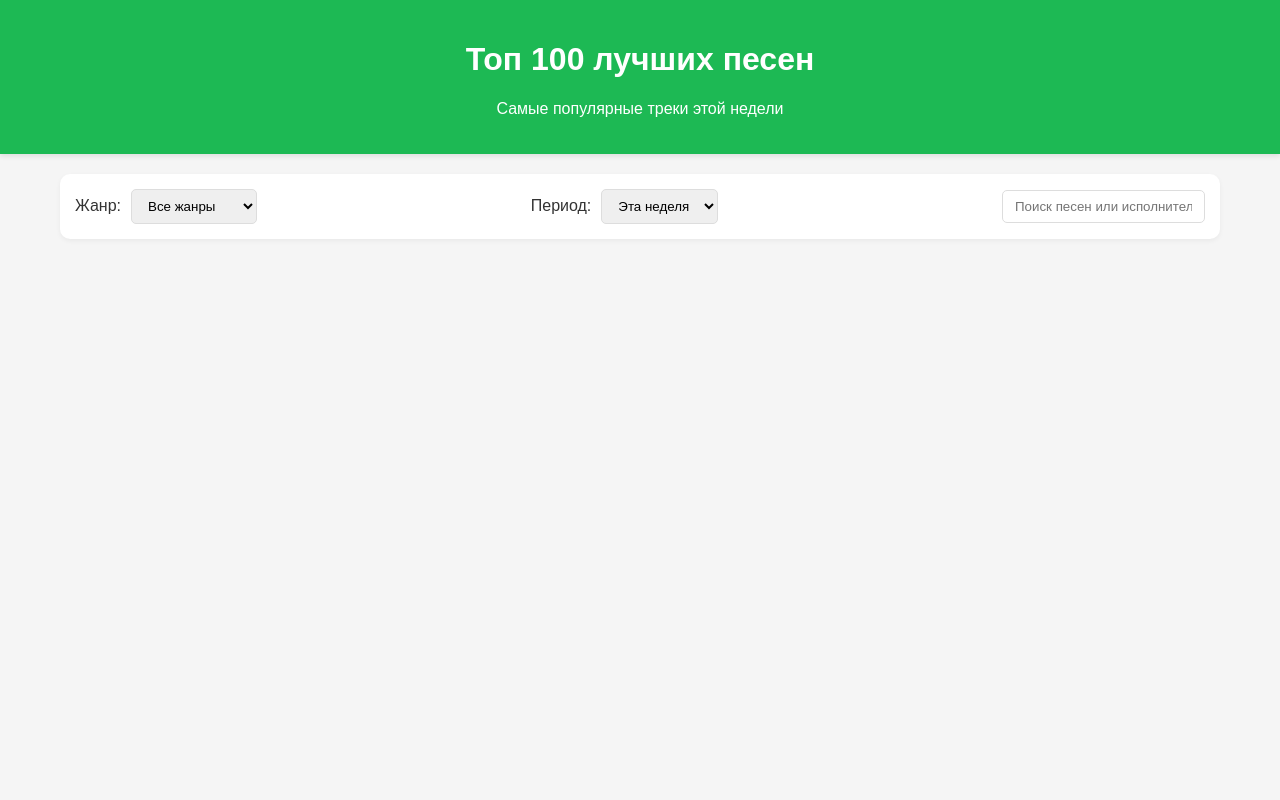
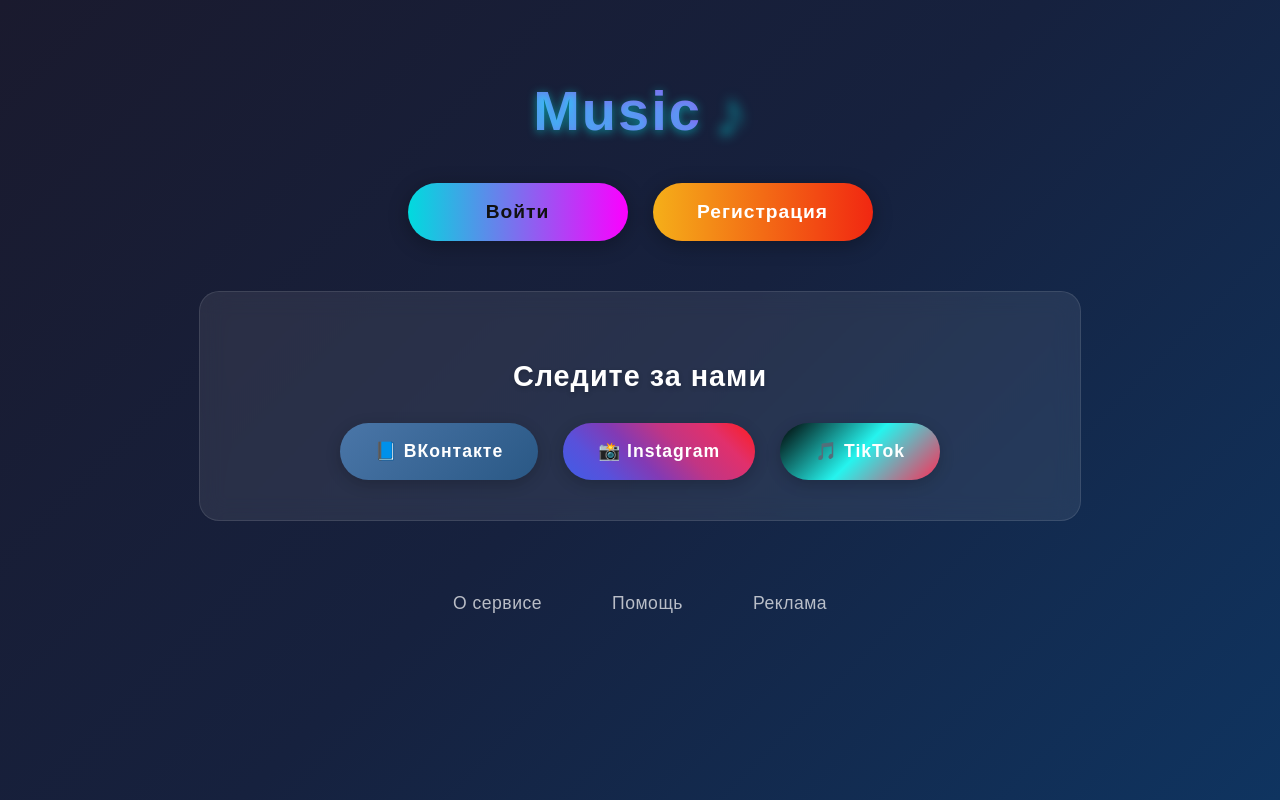
Before and after one commit to Georgy451/First-project, a Django app: page / in a window 1280 px wide. Run offline with Django 5.2, Linux system fonts and the light colour scheme.

Commit message:
new html

```diff
--- a/music/song/static/song/css/style.css
+++ b/music/song/static/song/css/style.css
@@ -1,139 +1,231 @@
-* {
-    box-sizing: border-box;
+/* Основные стили */
+body {
     font-family: 'Arial', sans-serif;
-}
-
-body {
     margin: 0;
     padding: 0;
-    background-color: #f5f5f5;
-    color: #333;
-}
-
-header {
-    background-color: #1DB954;
-    color: white;
-    padding: 20px;
-    text-align: center;
-    box-shadow: 0 2px 5px rgba(0,0,0,0.1);
+    color: #fff;
+    background: linear-gradient(135deg, #1a1a2e 0%, #16213e 50%, #0f3460 100%);
+    min-height: 100vh;
+    background-attachment: fixed;
 }
 
 .container {
     max-width: 1200px;
-    margin: 20px auto;
-    padding: 0 20px;
-}
-
-.song-list {
-    background: white;
-    border-radius: 10px;
-    box-shadow: 0 2px 10px rgba(0,0,0,0.05);
-    overflow: hidden;
-}
-
-.song-item {
-    display: flex;
-    align-items: center;
-    padding: 15px 20px;
-    border-bottom: 1px solid #eee;
-    transition: background 0.3s;
-}
-
-.song-item:hover {
-    background: #f9f9f9;
-}
-
-.song-rank {
-    font-size: 20px;
-    font-weight: bold;
-    color: #1DB954;
-    width: 50px;
+    margin: 0 auto;
+    padding: 40px 20px;
     text-align: center;
 }
 
-.song-info {
-    flex-grow: 1;
+.main-title {
+    color: #fff;
+    margin-bottom: 40px;
+    font-size: 3.5rem;
+    text-shadow: 0 2px 10px rgba(0, 255, 255, 0.5);
+    letter-spacing: 2px;
+    background: linear-gradient(to right, #00dbde, #fc00ff);
+    -webkit-background-clip: text;
+    background-clip: text;
+    -webkit-text-fill-color: transparent;
 }
 
-.song-title {
-    font-weight: bold;
-    font-size: 18px;
-    margin-bottom: 5px;
+/* Стили для кнопок авторизации */
+.auth-buttons {
+    display: flex;
+    justify-content: center;
+    gap: 25px;
+    margin-bottom: 50px;
+    flex-wrap: wrap;
 }
 
-.song-artist {
-    color: #666;
-    font-size: 14px;
+.btn {
+    padding: 18px 40px;
+    border: none;
+    border-radius: 50px;
+    cursor: pointer;
+    font-size: 1.2rem;
+    transition: all 0.3s ease;
+    font-weight: bold;
+    box-shadow: 0 4px 20px rgba(0,0,0,0.3);
+    min-width: 220px;
+    text-align: center;
+    display: inline-flex;
+    align-items: center;
+    justify-content: center;
+    letter-spacing: 1px;
 }
 
-.song-cover {
-    width: 60px;
-    height: 60px;
-    border-radius: 5px;
-    margin-right: 20px;
-    object-fit: cover;
+.btn-primary {
+    background: linear-gradient(90deg, #00dbde 0%, #fc00ff 100%);
+    color: #111;
 }
 
-.song-duration {
-    color: #666;
+.btn-primary:hover {
+    transform: translateY(-5px) scale(1.05);
+    box-shadow: 0 8px 25px rgba(0, 219, 222, 0.4);
 }
 
-.play-btn {
-    background: #1DB954;
+.btn-secondary {
+    background: linear-gradient(90deg, #f5af19 0%, #f12711 100%);
     color: white;
-    border: none;
-    width: 40px;
-    height: 40px;
-    border-radius: 50%;
-    margin-left: 20px;
-    cursor: pointer;
+}
+
+.btn-secondary:hover {
+    transform: translateY(-5px) scale(1.05);
+    box-shadow: 0 8px 25px rgba(241, 39, 17, 0.4);
+}
+
+/* Стили для социальных сетей */
+.social-section {
+    text-align: center;
+    margin-bottom: 60px;
+    background-color: rgba(255,255,255,0.08);
+    padding: 40px;
+    border-radius: 20px;
+    backdrop-filter: blur(12px);
+    max-width: 800px;
+    margin-left: auto;
+    margin-right: auto;
+    border: 1px solid rgba(255,255,255,0.1);
+}
+
+.social-title {
+    margin-bottom: 30px;
+    color: #fff;
+    font-size: 1.8rem;
+    text-shadow: 0 2px 5px rgba(0,0,0,0.2);
+    letter-spacing: 1px;
+}
+
+.social-links {
+    display: flex;
+    justify-content: center;
+    gap: 25px;
+    flex-wrap: wrap;
+}
+
+.social-btn {
+    padding: 18px 35px;
+    border-radius: 50px;
+    text-decoration: none;
+    color: white;
+    font-weight: bold;
+    transition: all 0.3s ease;
+    font-size: 1.1rem;
+    box-shadow: 0 4px 15px rgba(0,0,0,0.2);
     display: flex;
     align-items: center;
-    justify-content: center;
-    transition: transform 0.2s;
+    gap: 10px;
+    letter-spacing: 1px;
 }
 
-.play-btn:hover {
-    transform: scale(1.1);
+.social-btn:hover {
+    transform: translateY(-5px) scale(1.05);
+    box-shadow: 0 8px 25px rgba(0,0,0,0.3);
 }
 
-.filters {
-    display: flex;
-    justify-content: space-between;
-    margin-bottom: 20px;
-    background: white;
-    padding: 15px;
-    border-radius: 10px;
-    box-shadow: 0 2px 5px rgba(0,0,0,0.05);
+.vk {
+    background: linear-gradient(135deg, #4a76a8 0%, #2a5885 100%);
 }
 
-.filter-group {
-    display: flex;
-    align-items: center;
+.instagram {
+    background: linear-gradient(45deg, #405de6, #5851db, #833ab4, #c13584, #e1306c, #fd1d1d);
 }
 
-select, input {
-    padding: 8px 12px;
-    border: 1px solid #ddd;
-    border-radius: 5px;
-    margin-left: 10px;
+.tiktok {
+    background: linear-gradient(135deg, #000000 0%, #25f4ee 50%, #fe2c55 100%);
 }
 
-.search-bar {
-    flex-grow: 1;
-    max-width: 300px;
+/* Стили для информационных ссылок */
+.info-links {
+    display: flex;
+    justify-content: center;
+    gap: 30px;
+    margin-top: 60px;
+    flex-wrap: wrap;
 }
 
+.info-links a {
+    text-decoration: none;
+    color: rgba(255,255,255,0.7);
+    transition: all 0.3s ease;
+    font-size: 1.1rem;
+    padding: 12px 20px;
+    border-radius: 8px;
+    letter-spacing: 0.5px;
+}
+
+.info-links a:hover {
+    color: #fff;
+    background-color: rgba(255,255,255,0.15);
+    transform: translateY(-3px);
+}
+
+/* Анимации */
+@keyframes fadeIn {
+    from { opacity: 0; transform: translateY(30px); }
+    to { opacity: 1; transform: translateY(0); }
+}
+
+.container > * {
+    animation: fadeIn 0.8s ease-out forwards;
+}
+
+.auth-buttons {
+    animation-delay: 0.2s;
+}
+
+.social-section {
+    animation-delay: 0.4s;
+}
+
+.info-links {
+    animation-delay: 0.6s;
+}
+
+/* Музыкальные элементы */
+.main-title::after {
+    content: "♪";
+    margin-left: 15px;
+    display: inline-block;
+    animation: pulse 2s infinite;
+}
+
+@keyframes pulse {
+    0% { transform: scale(1); }
+    50% { transform: scale(1.2); }
+    100% { transform: scale(1); }
+}
+
+/* Адаптивность */
 @media (max-width: 768px) {
-    .filters {
-        flex-direction: column;
+    .main-title {
+        font-size: 2.5rem;
     }
 
-    .filter-group {
-        margin-bottom: 10px;
+    .auth-buttons {
+        flex-direction: column;
+        align-items: center;
     }
 
-    .search-bar {
-        max-width: 100%;
+    .btn {
+        width: 100%;
+        max-width: 280px;
+    }
+
+    .social-links {
+        flex-direction: column;
+        align-items: center;
+    }
+
+    .social-btn {
+        width: 100%;
+        max-width: 250px;
+        justify-content: center;
+    }
+
+    .info-links {
+        flex-direction: column;
+        align-items: center;
+        gap: 15px;
     }
 }
--- a/music/song/templates/song/index.html
+++ b/music/song/templates/song/index.html
@@ -4,49 +4,33 @@
 <head>
     <meta charset="UTF-8">
     <meta name="viewport" content="width=device-width, initial-scale=1.0">
-    <title>Топ лучших песен</title>
+    <title>Music</title>
     <link rel="stylesheet" href="{% static 'song/css/style.css' %}">
+
 </head>
 <body>
-    <header>
-        <h1>Топ 100 лучших песен</h1>
-        <p>Самые популярные треки этой недели</p>
-    </header>
+    <div class="container">
+        <h1 class="main-title">Music</h1>
 
-    <div class="container">
-        <div class="filters">
-            <div class="filter-group">
-                <label for="genre">Жанр:</label>
-                <select id="genre">
-                    <option>Все жанры</option>
-                    <option>Поп</option>
-                    <option>Рок</option>
-                    <option>Хип-хоп</option>
-                    <option>Электроника</option>
-                    <option>R&B</option>
-                </select>
-            </div>
+        <div class="auth-buttons">
+            <button class="btn btn-primary">Войти</button>
+            <button class="btn btn-secondary">Регистрация</button>
+        </div>
 
-            <div class="filter-group">
-                <label for="time">Период:</label>
-                <select id="time">
-                    <option>Эта неделя</option>
-                    <option>Этот месяц</option>
-                    <option>Этот год</option>
-                    <option>Все время</option>
-                </select>
-            </div>
-
-            <div class="filter-group">
-                <input type="text" class="search-bar" placeholder="Поиск песен или исполнителей...">
+        <div class="social-section">
+            <h3 class="social-title">Следите за нами</h3>
+            <div class="social-links">
+                <a href="#" class="social-btn vk">📘 ВКонтакте</a>
+                <a href="#" class="social-btn instagram">📸 Instagram</a>
+                <a href="#" class="social-btn tiktok">🎵 TikTok</a>
             </div>
         </div>
 
-        <div class="song-list" id="songList">
-            <!-- Сюда будут добавляться песни через JavaScript -->
+        <div class="info-links">
+            <a href="#">О сервисе</a>
+            <a href="#">Помощь</a>
+            <a href="#">Реклама</a>
         </div>
     </div>
-
-    <script src="{% static 'songs/js/script.js' %}"></script>
 </body>
 </html>
```
